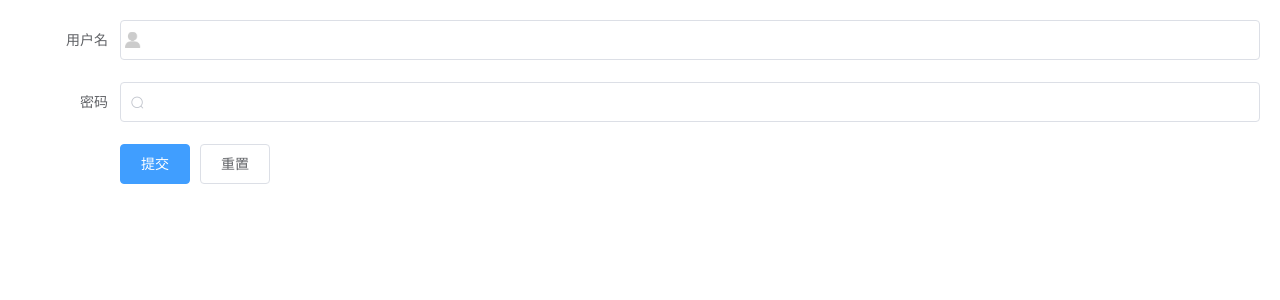
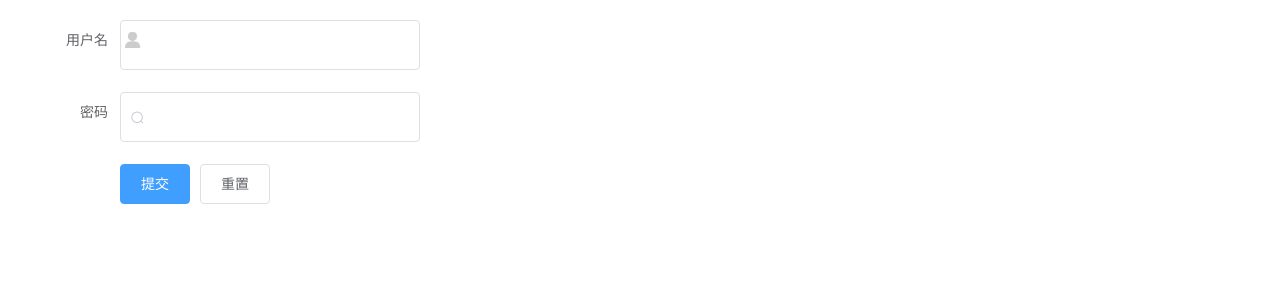
Before and after one commit to youhui1214/vue-css, a Vue app: page /select in a window 1280 px wide. Shown: the top 300 px of the page. Built offline with nearby package versions, Linux system fonts and the light colour scheme.

Commit message:
feat: 修改element input高度

```diff
--- a/src/views/Select.vue
+++ b/src/views/Select.vue
@@ -86,6 +86,12 @@ export default {
 
 <style scoped lang="stylus">
 
+.select >>> .el-input__inner {
+    height: 50px;
+    line-height: 50px;
+
+}
+
 .account {
    /* height: 100%;
     width: 25px;
@@ -107,6 +113,7 @@ export default {
 
 .select
     margin: 20px;
+    width 400px
 
 
 
```
